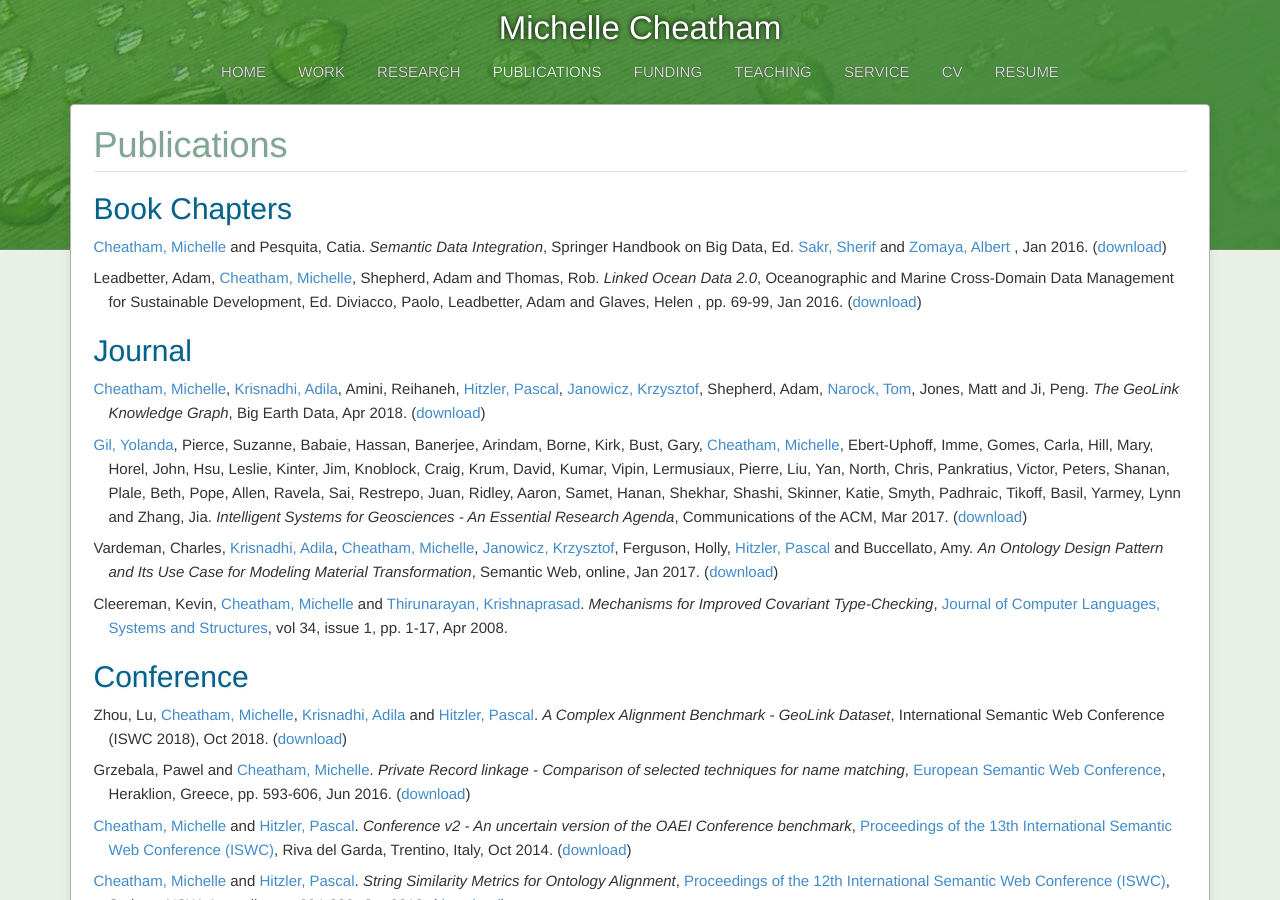
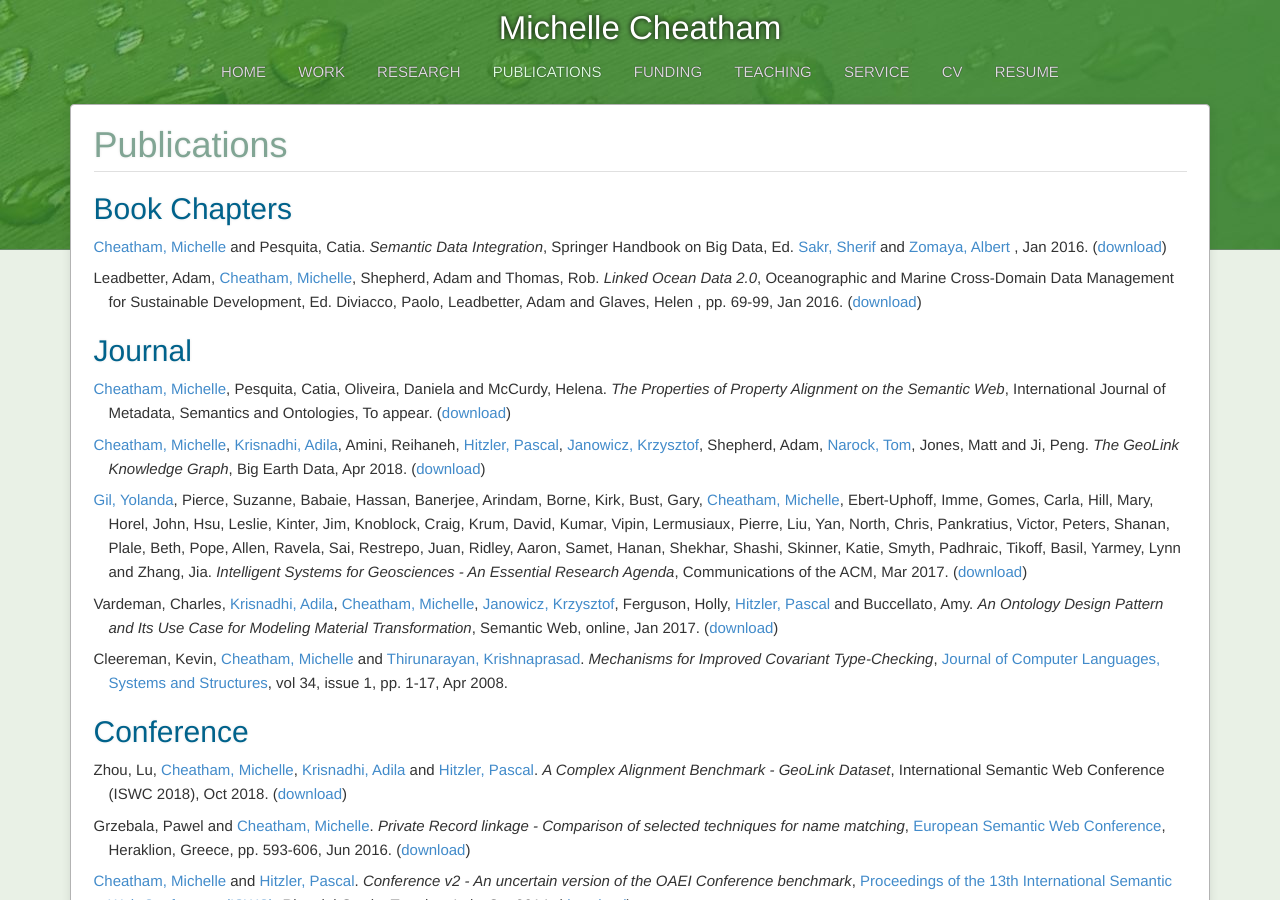
Before and after one commit to mcheatham/mcheatham.github.io, a Jekyll site: the page built from publications.md, in a window 1280 px wide and 900 px high. Built offline with Jekyll 4.4.1, drawn with Linux system fonts in a browser that asks for light colours.

Commit message:
Added property alignment IJMSO paper

```diff
--- a/_data/papers.yaml
+++ b/_data/papers.yaml
@@ -1,4 +1,16 @@
 # listed in reverse order by date
+- title: The Properties of Property Alignment on the Semantic Web
+  authors:
+    - mcheatham
+    - cpesquita
+    - doliveira
+    - bmccurdy
+  publication: International Journal of Metadata, Semantics and Ontologies
+  date: To appear
+  download: properties-property-alignment.pdf
+  type: journal
+  keywords: alignment
+
 - title: The First Version of the OAEI Complex Alignment Benchmark
   authors:
     - ethieblin
--- a/_data/people.yaml
+++ b/_data/people.yaml
@@ -3,6 +3,10 @@ mcheatham:
   middle: Andreen
   last: Cheatham
   homepage: michellecheatham.com
+
+doliveira:
+  first: Daniela
+  last: Oliveira
 
 ethieblin:
   first: Elodie
```
